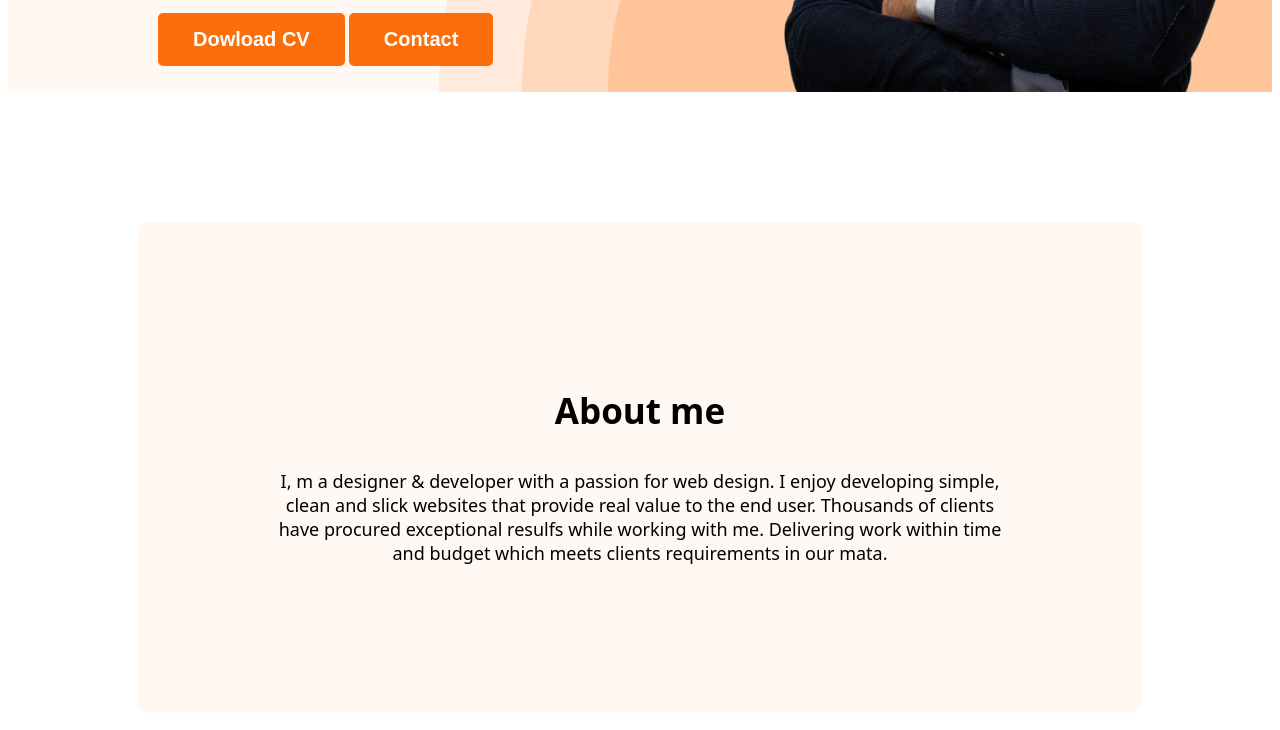
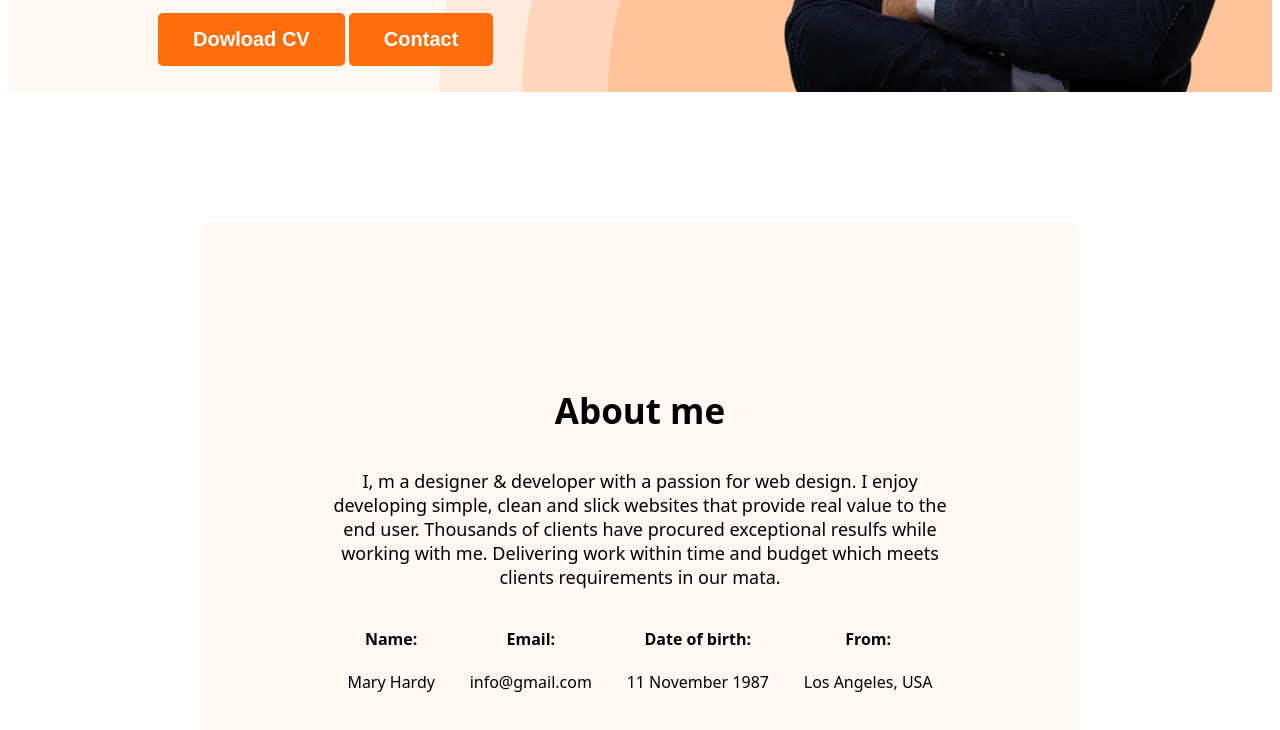
Before and after one commit to KaziSamiUllah/developer-portfolio, a plain HTML site: page index.html in a window 1280 px wide. Shown: the part 676-1406 px from the top of the page. Drawn offline with Linux system fonts and the light colour scheme.

Commit message:
added the contacts

```diff
--- a/index.html
+++ b/index.html
@@ -34,16 +34,42 @@
           <button class="btn-pri">Dowload CV</button>
           <button class="btn-pri">Contact</button>
         </div>
-              <img width="500px" src="images/hardy.png" alt="Hardy Vai" />
+        <img width="500px" src="images/hardy.png" alt="Hardy Vai" />
       </div>
     </header>
 
     <main>
       <section class="about">
         <h3 class="section-title">About me</h3>
-        <p class="section-descriotion">I, m a designer & developer with a passion for web design. I enjoy developing simple, clean and slick websites that provide real value to the end user. Thousands of clients have procured exceptional resulfs while working with me. Delivering work within time and budget which meets clients requirements in our mata.</p>
+        <p class="section-descriotion">
+          I, m a designer & developer with a passion for web design. I enjoy
+          developing simple, clean and slick websites that provide real value to
+          the end user. Thousands of clients have procured exceptional resulfs
+          while working with me. Delivering work within time and budget which
+          meets clients requirements in our mata.
+        </p>
+        <div class="abour-info-conainer">
+            <div class="about-info">
+              <h4 class="info-title">Name:</h4>
+              <p class="info-descriotion">Mary Hardy</p>
+            </div>
+            <div class="about-info">
+              <h4 class="info-title">Email:</h4>
+              <p class=" ">info@gmail.com</p>
+            </div>
+            <div class="about-info">
+              <h4 class="info-title">Date of birth:</h4>
+              <p class="info-descriotion">11 November 1987</p>
+            </div>
+            <div class="about-info">
+              <h4 class="info-title">From:</h4>
+              <p class="info-descriotion">Los Angeles, USA</p>
+            </div>
+
+        </div>
       </section>
     </main>
+
     <footer></footer>
   </body>
 </html>
--- a/styles/portfolio.css
+++ b/styles/portfolio.css
@@ -85,11 +85,24 @@ nav a {
 }
 
 /* Main section styles */
-.about {
-  padding: 130px;
-  border-radius: 10px;
-  background: #fff8f3;
-  margin: 130px;
+
+main{
+    max-width: 1140px;
+    margin: 0 auto;
 }
 
 /* About section styles */
+.about {
+    padding: 130px;
+    border-radius: 10px;
+    background: #fff8f3;
+    margin: 130px;
+  }
+  .abour-info-conainer{
+    display: flex;
+    justify-content: space-around;
+    text-align: center;
+  }
+  .info-descriotion{
+
+  }
```
